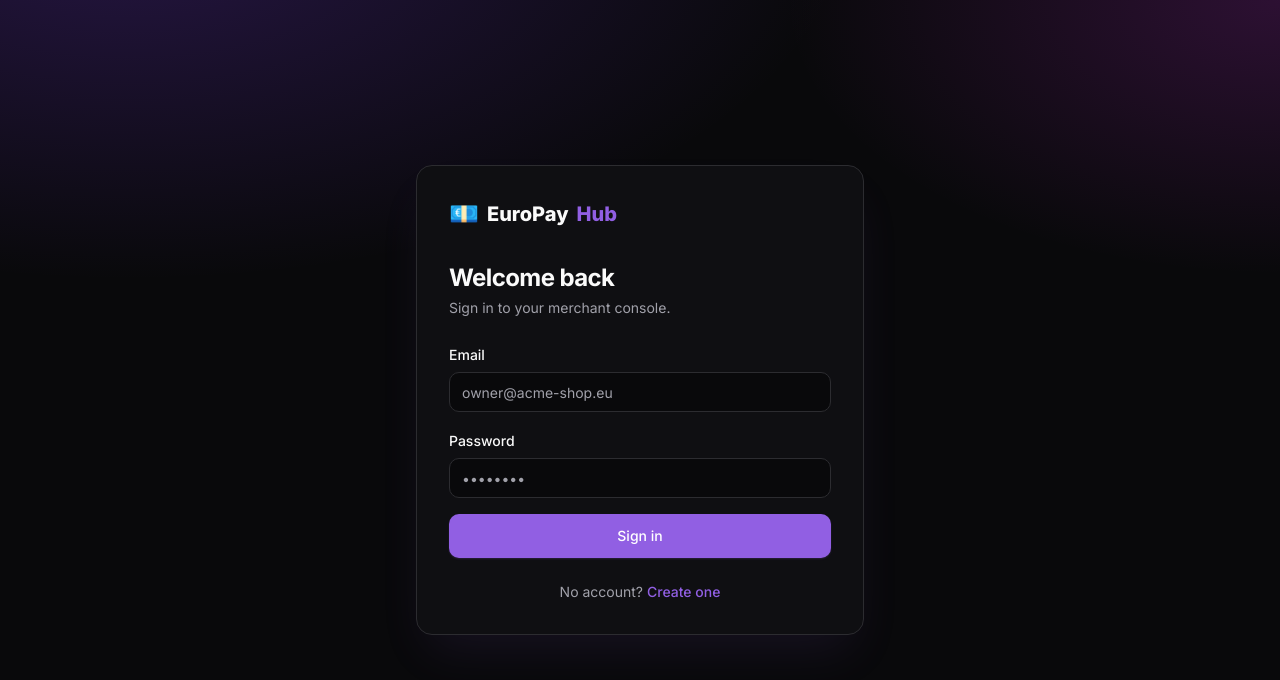
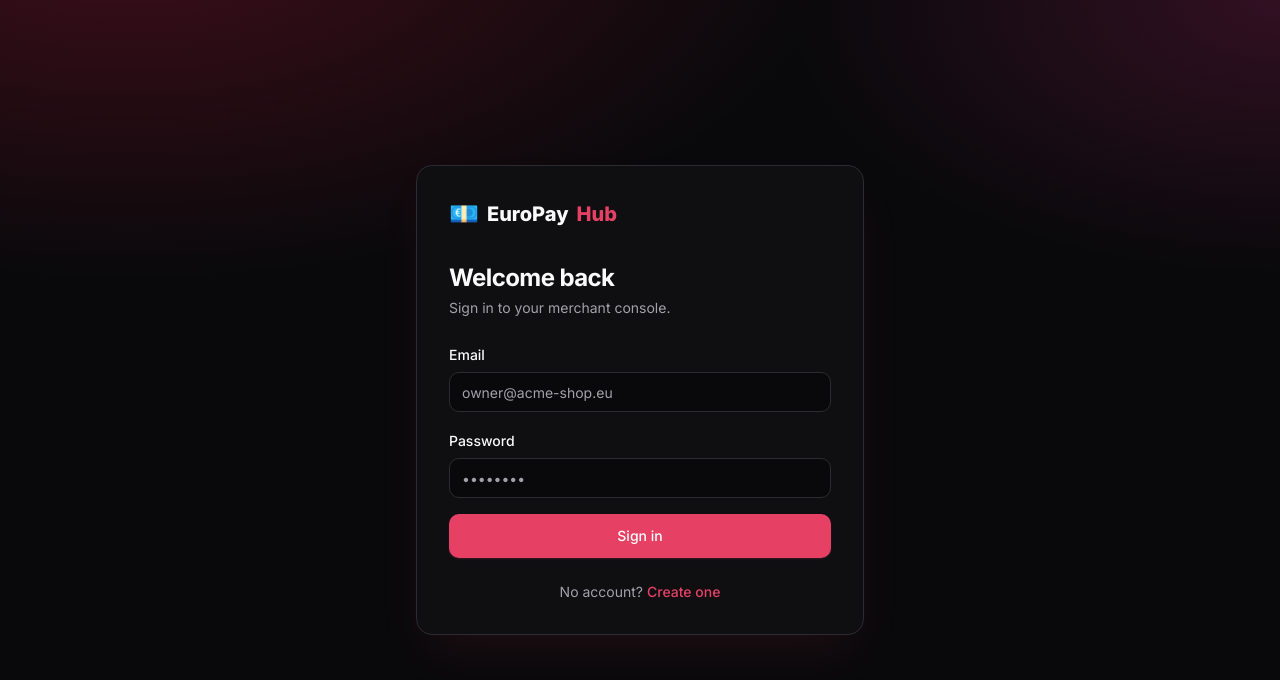
Before and after one commit to abdessalems/europay-hub, a React (Vite) app in the folder frontend/: page /login in a window 1280 px wide. Shown: the top 680 px of the page. Built offline with nearby package versions, Linux system fonts and the light colour scheme; no server answers.

Commit message:
Dashboard: switch theme to rose/crimson accent

```diff
--- a/frontend/src/index.css
+++ b/frontend/src/index.css
@@ -9,14 +9,14 @@
     --card: 0 0% 100%;
     --card-foreground: 240 10% 3.9%;
 
-    --primary: 262 83% 58%;
+    --primary: 347 77% 50%;
     --primary-foreground: 0 0% 100%;
     --secondary: 240 4.8% 95.9%;
     --secondary-foreground: 240 5.9% 10%;
     --muted: 240 4.8% 95.9%;
     --muted-foreground: 240 3.8% 46.1%;
-    --accent: 262 83% 96%;
-    --accent-foreground: 262 72% 42%;
+    --accent: 347 77% 96%;
+    --accent-foreground: 347 77% 40%;
 
     --destructive: 0 72% 51%;
     --destructive-foreground: 0 0% 100%;
@@ -27,12 +27,12 @@
 
     --border: 240 5.9% 90%;
     --input: 240 5.9% 90%;
-    --ring: 262 83% 58%;
+    --ring: 347 77% 50%;
     --radius: 0.75rem;
 
-    /* Deep violet-tinted sidebar in both themes — the brand surface */
-    --sidebar: 264 30% 11%;
-    --sidebar-foreground: 260 20% 82%;
+    /* Deep rose-tinted sidebar in both themes — the brand surface */
+    --sidebar: 345 30% 11%;
+    --sidebar-foreground: 345 18% 82%;
   }
 
   .dark {
@@ -41,13 +41,13 @@
     --card: 240 10% 6.5%;
     --card-foreground: 0 0% 98%;
 
-    --primary: 263 70% 63%;
+    --primary: 347 77% 58%;
     --primary-foreground: 0 0% 100%;
     --secondary: 240 4% 15%;
     --secondary-foreground: 0 0% 98%;
     --muted: 240 4% 15%;
     --muted-foreground: 240 5% 65%;
-    --accent: 263 40% 22%;
+    --accent: 347 40% 22%;
     --accent-foreground: 0 0% 98%;
 
     --destructive: 0 62% 52%;
@@ -59,10 +59,10 @@
 
     --border: 240 4% 18%;
     --input: 240 4% 18%;
-    --ring: 263 70% 63%;
+    --ring: 347 77% 58%;
 
-    --sidebar: 264 28% 9%;
-    --sidebar-foreground: 260 18% 80%;
+    --sidebar: 345 28% 9%;
+    --sidebar-foreground: 345 16% 80%;
   }
 
   * {
@@ -80,7 +80,7 @@
 /* Subtle brand gradient used on auth screens */
 .brand-gradient {
   background:
-    radial-gradient(1200px 600px at 10% -10%, hsl(262 83% 58% / 0.25), transparent 60%),
-    radial-gradient(900px 500px at 100% 0%, hsl(292 80% 55% / 0.18), transparent 55%),
+    radial-gradient(1200px 600px at 10% -10%, hsl(347 77% 50% / 0.25), transparent 60%),
+    radial-gradient(900px 500px at 100% 0%, hsl(330 82% 55% / 0.18), transparent 55%),
     hsl(var(--background));
 }
```
